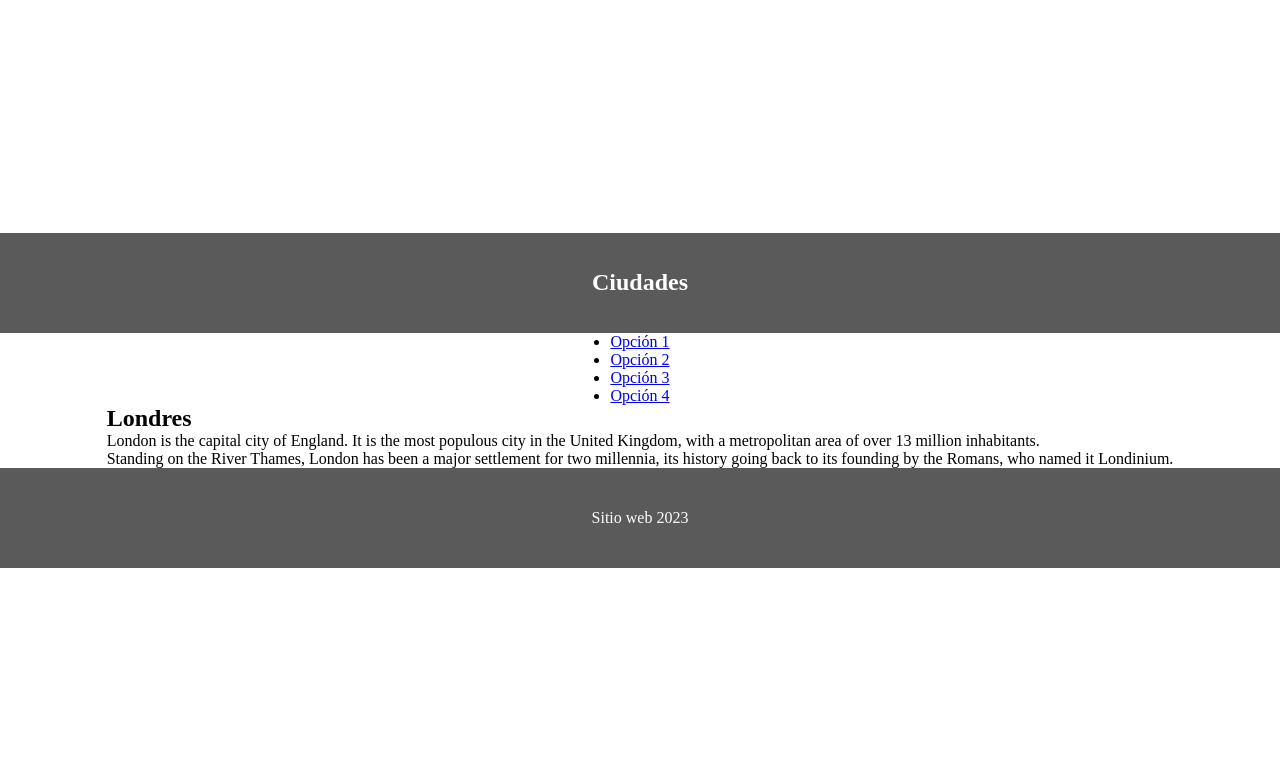
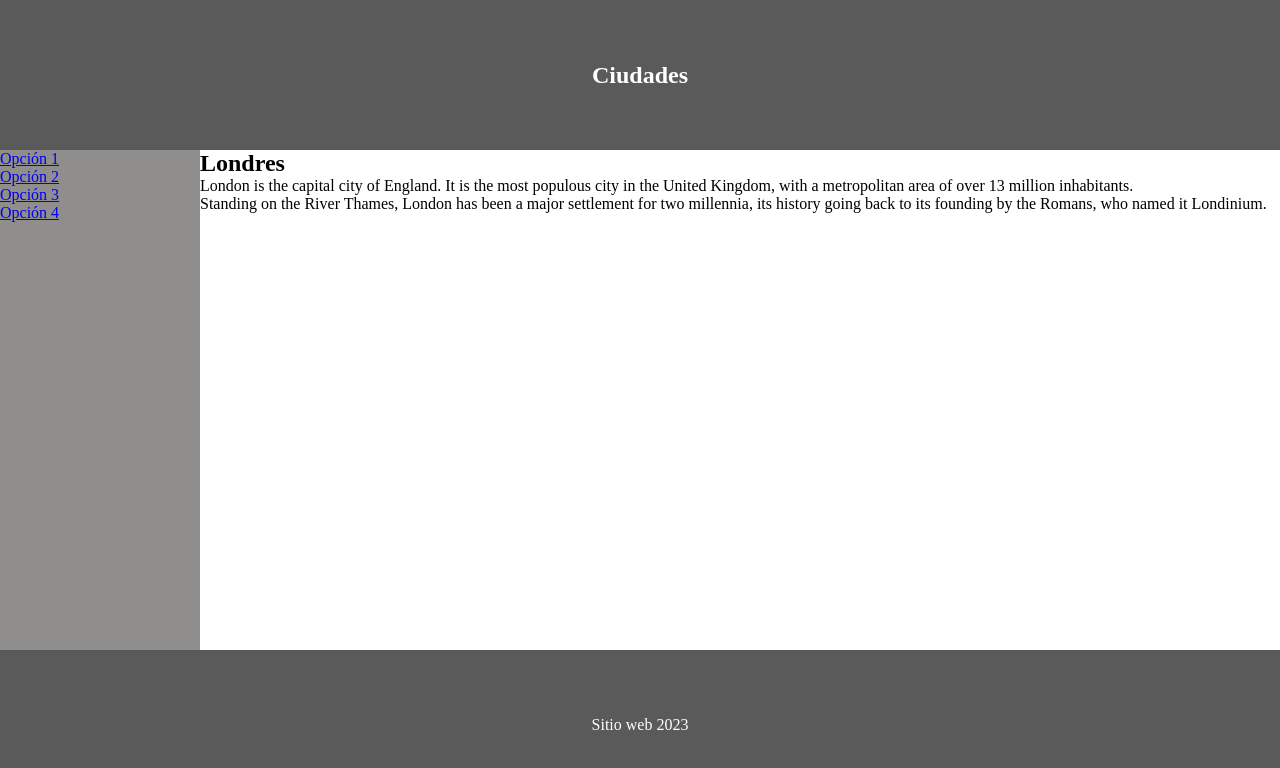
Before and after one commit to CesarAlejandroMA/layout_css_html, a plain HTML site: page index.html in a window 1280 px wide. Drawn offline with Linux system fonts and the light colour scheme.

Commit message:
Maquetación con flex

```diff
--- a/css/index.css
+++ b/css/index.css
@@ -5,7 +5,7 @@
 
 .paginaPrincipal{
     display: flex;
-    flex-direction: column;
+    flex-direction: column; /*Organiza los elementos de manera vertical y en columnas*/
     width: 100%;
     height: 100vh;
     align-items: center;
@@ -22,7 +22,7 @@
 .paginaPrincipal header{
     width: 100%;
     background-color: #5a5a5a;
-    height: 100px;
+    height: 150px;
     /*Los siguientes 3 renglones son para centrar los elementos*/
     display: flex;
     justify-content: center;
@@ -32,3 +32,23 @@
 .colorWhite{
     color: white;
 }
+
+.paginaPrincipal .contenido{
+    display: flex;
+    flex-direction: row;
+    width: 100%;
+    justify-content: center;
+    align-items: center;
+    height: calc(100vh - 300px);
+}
+
+.contenido nav{
+    width: 200px;
+    background-color: #8f8e8c;
+    height: calc(100vh - 300px);
+}
+
+.contenido article{
+    width: calc(100% - 200px);
+    height: calc(100vh - 300px);
+}
--- a/index.html
+++ b/index.html
@@ -10,6 +10,7 @@
             <header>
                 <h1 class="colorWhite">Ciudades</h1>
             </header>
+            <section class="contenido">
                 <nav>
                     <ul>
                         <li>
@@ -33,9 +34,14 @@
                     <p>Standing on the River Thames, London has been a major settlement for
                         two millennia, its history going back to its founding by the Romans, who named it Londinium.</p>
                 </article>
+            </section>
             <footer>
                 <p class="colorWhite">Sitio web 2023</p>
             </footer>
+            <!--header es el encabezado
+                nav es la seccion para navegar
+                article es para el contenido
+                footer es pie de pagina-->
         </section>
     </body>
 </html>
```
Lines whose indentation alone changed are shown as unchanged.
